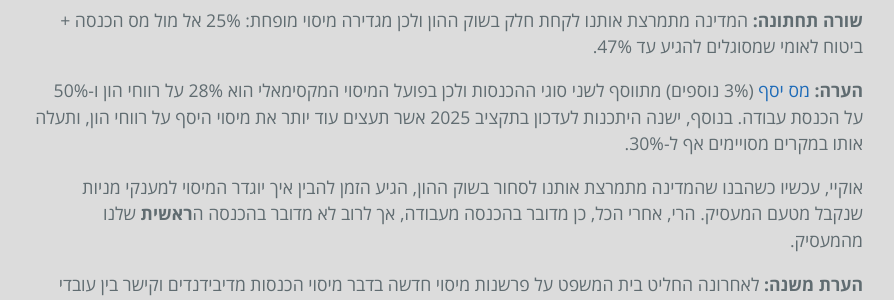
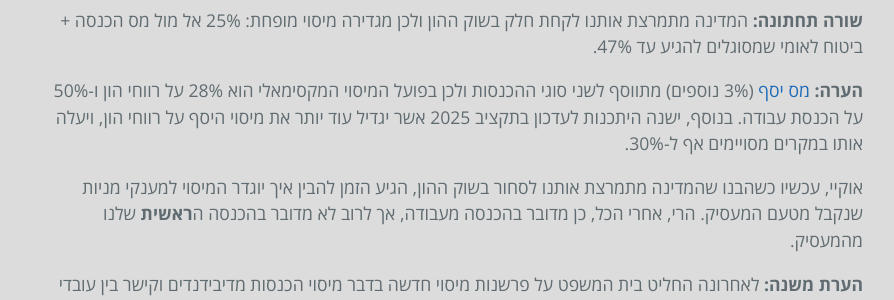
Before and after one commit to eyalitki/payslip101, a Jekyll site: the page built from docs/_posts/2023-03-14-מענקי-מניות-לעובדים-סעיף-102.markdown, in a window 1280 px wide and 900 px high, scrolled down 2067 px. Shown: the part 182-482 px from the top of the window, without its empty margins (193-1087 px from the left). Built offline with Jekyll 4.4.1, drawn with Linux system fonts in a browser that asks for light colours.

Commit message:
[Cleanup] Fix some typos
Signed-off-by: Eyal Itkin <eyal.itkin@hotmail.com>

```diff
--- a/docs/_posts/2023-03-14-מענקי-מניות-לעובדים-סעיף-102.markdown
+++ b/docs/_posts/2023-03-14-מענקי-מניות-לעובדים-סעיף-102.markdown
@@ -61,7 +61,7 @@ permalink: /post/:title/
 **שורה תחתונה:** המדינה מתמרצת אותנו לקחת חלק בשוק ההון ולכן מגדירה מיסוי מופחת: 25% אל מול מס הכנסה + ביטוח לאומי שמסוגלים להגיע עד 47%.
 
 
-**הערה:** [מס יסף](../חוק-הנטו-הקבוע/) (3% נוספים) מתווסף לשני סוגי ההכנסות ולכן בפועל המיסוי המקסימאלי הוא 28% על רווחי הון ו-50% על הכנסת עבודה. בנוסף, ישנה היתכנות לעדכון בתקציב 2025 אשר תעצים עוד יותר את מיסוי היסף על רווחי הון, ותעלה אותו במקרים מסויימים אף ל-30%.
+**הערה:** [מס יסף](../חוק-הנטו-הקבוע/) (3% נוספים) מתווסף לשני סוגי ההכנסות ולכן בפועל המיסוי המקסימאלי הוא 28% על רווחי הון ו-50% על הכנסת עבודה. בנוסף, ישנה היתכנות לעדכון בתקציב 2025 אשר יגדיל עוד יותר את מיסוי היסף על רווחי הון, ויעלה אותו במקרים מסויימים אף ל-30%.
 
 
 אוקיי, עכשיו כשהבנו שהמדינה מתמרצת אותנו לסחור בשוק ההון, הגיע הזמן להבין איך יוגדר המיסוי למענקי מניות שנקבל מטעם המעסיק. הרי, אחרי הכל, כן מדובר בהכנסה מעבודה, אך לרוב לא מדובר בהכנסה ה**ראשית** שלנו מהמעסיק.
--- a/docs/_posts/2023-03-21-מענקי-מניות-לעובדים-rsu.markdown
+++ b/docs/_posts/2023-03-21-מענקי-מניות-לעובדים-rsu.markdown
@@ -81,7 +81,7 @@ permalink: /post/:title/
 
 **דגש חשוב:** כנראה הדגש הכי חשוב בפוסט זה - **תקופת ההמתנה של המניות היא ממועד ההענקה למועד המכירה**. תקופה זו לחלוטין **לא** תלויה במועד הבשלת המנייה.
 
-**הערת מיסוי:** מעל רף הכנסות שנתי מסויים יוחל גם "מס עשירים" או "מס יסף". לשם הפשטות, במהלך הסברי המיסוי על המניות **נתעלם** ממס היסף. סיבה זו נעוצה בין היתר בכך שבעוד שקיים כלל אצבע של הוספה של 3% לחישוב המיסוי (47% מס הכנסה הופכים ל-50% מס הכנסה ו-25% מס רווח הון הופכים ל-28% רווח הון) ישנה היתכנות כי מיסוי זה עלול להסתבך מעט החל מתקציב 2025. לפרטים נוספים עבור חישוב מס היסף, ראו את הפוסט המרחיב על הנושא - ([מס יסף וחוק הנטו הקבוע](../חוק-הנטו-הקבוע/).
+**הערת מיסוי:** מעל רף הכנסות שנתי מסויים יוחל גם "מס עשירים" או "מס יסף". לשם הפשטות, במהלך הסברי המיסוי על המניות **נתעלם** ממס היסף. סיבה זו נעוצה בין היתר בכך שבעוד שקיים כלל אצבע של הוספה של 3% לחישוב המיסוי (47% מס הכנסה הופכים ל-50% מס הכנסה ו-25% מס רווח הון הופכים ל-28% רווח הון) ישנה היתכנות כי מיסוי זה עלול להסתבך מעט החל מתקציב 2025. לפרטים נוספים עבור חישוב מס היסף, ראו את הפוסט המרחיב על הנושא - [מס יסף וחוק הנטו הקבוע](../חוק-הנטו-הקבוע/).
 
 ### דוגמא #1 - מכירה לפני תום התקופה
 בדוגמא שראינו קודם לכן, העובדת קיבלה מענק של 1,200 מניות מתוכן הבשילו 300 מניות בתום שנת ההעסקה הראשונה של העובדת בחברה. המניות הוענקו בשער של 100 דולר למנייה וכעת שער המנייה הוא 120 דולר.
```
Also changed, not shown: docs/_posts/2023-02-26-סיכום_תלוש_השכר.markdown (+7 -7 lines).
